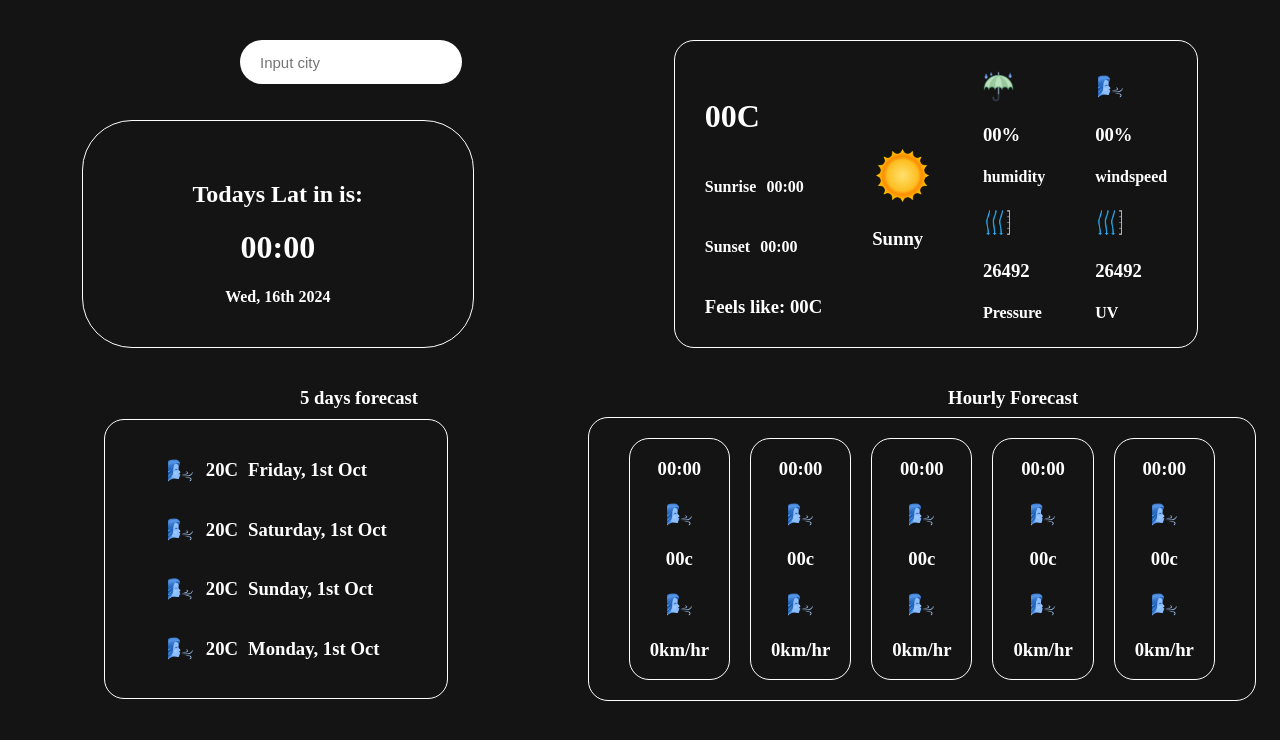
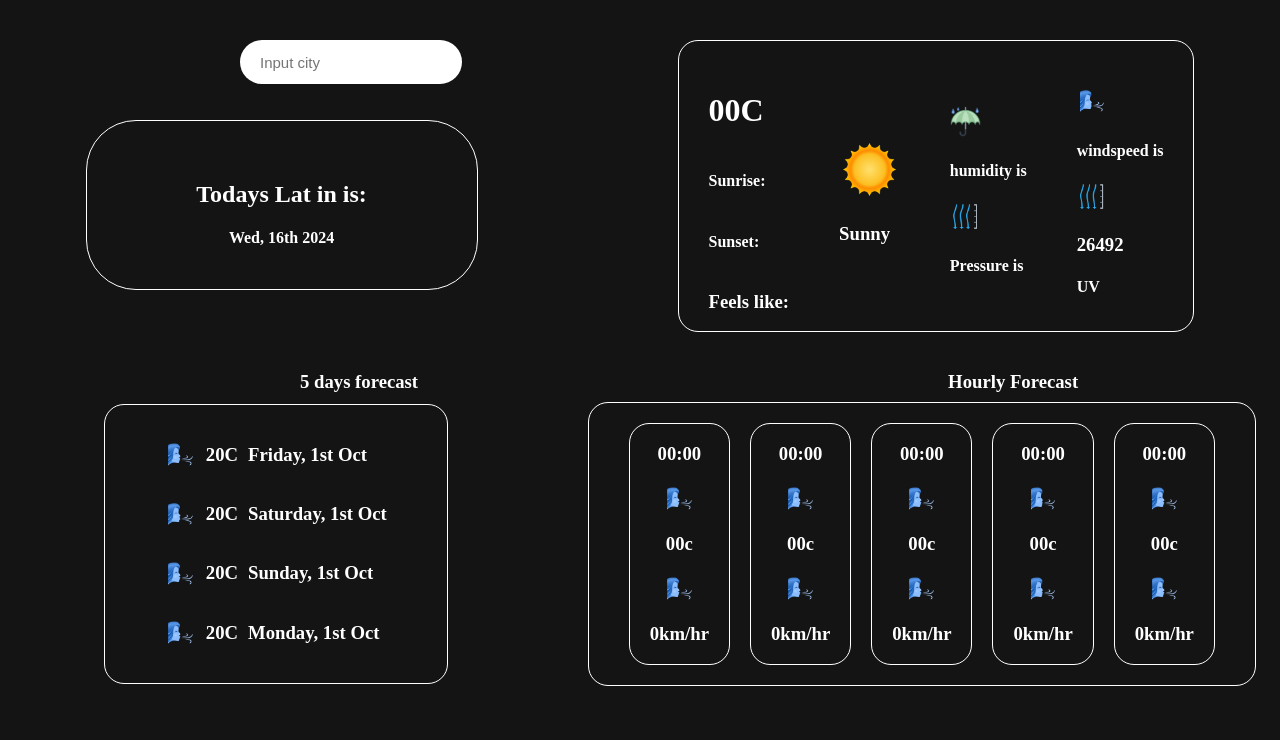
Before and after one commit to DeVTeJ10/Wea-The-Ether, a React (Vite) app: page / in a window 1280 px wide. Shown: the top 740 px of the page. Built offline with nearby package versions, Linux system fonts and the light colour scheme.

Commit message:
trying to deploy the site

```diff
--- a/src/Pages/homepage/homePage.jsx
+++ b/src/Pages/homepage/homePage.jsx
@@ -17,6 +17,7 @@ const HomePage = () => {
 
 
 
+
     const handleSubmit = (e) => {
         e.preventDefault();
         fetchData();  // Call function to send data to API
@@ -32,13 +33,13 @@ const HomePage = () => {
 
     const fetchData = async () => {
         if (!weatherInput) return;  // Prevent fetching if no input
+
         try {
           const response = await axios.get(`https://api.openweathermap.org/data/2.5/weather?q=${weatherInput}&appid=${apiKey}`);
             console.log('location', response);  // Add semicolon if missing
             setWeatherData(response.data);
             setWeatherInput("")
             console.log(response)
-            // setLoading(false);
         } catch(error) {
             console.error(error);
             // setLoading(true)
@@ -51,6 +52,7 @@ const HomePage = () => {
             fetchData();  // Fetch data whenever 'Input' changes
         }
     }, [weatherInput]);
+
 
 
 
@@ -72,34 +74,31 @@ const HomePage = () => {
             </form>
         </div>
 
-
                 <div className="checktemps">
                 <div className="detailsofcity" >
                     <div className="detailscity">
                         <div className="citydetails">
                             <h2>Todays Lat in {weatherData?.name} is: {weatherData?.coord?.lat}</h2>
-                            <h1>00:00</h1>
+                            <h1>{weatherData?.weather?.[0]?.description}</h1>
                             <h4>Wed, 16th 2024</h4>
                         </div>
                     </div>
                 </div>
 
 
-
                 <div className="detailsDay">
                 <div className="daysdetails">
-
                 <div>
                 <h1>00C</h1>
                     <div className="sunrise">
-                        <h4>Sunrise</h4>
-                        <h4>00:00</h4>
+                        <h4>Sunrise:</h4>
+                        <h4>{weatherData?.sys?.sunrise}</h4>
                     </div>
                     <div className="sunset">
-                        <h4>Sunset</h4>
-                        <h4>00:00</h4>
+                        <h4>Sunset:</h4>
+                        <h4>{weatherData?.sys?.sunset}</h4>
                     </div>
-                    <h3>Feels like: 00C</h3>
+                    <h3>Feels like: {weatherData?.main?.temp}</h3>
                 </div>
 
                 <div>
@@ -109,16 +108,16 @@ const HomePage = () => {
 
                 <div>
                     <img src={weatherlogo2} width={30.72} height={30.72} alt="Star 3" />
-                    <h3>00%</h3>
-                    <h4>humidity</h4>
+                    <h3>{weatherData?.main?.humidity}</h3>
+                    <h4>humidity is </h4>
                     <img src={pressure} width={30.72} height={30.72} alt="Star 3" />
-                    <h3>26492</h3>
-                    <h4>Pressure</h4>
+                    <h3>{weatherData?.main?.pressure}</h3>
+                    <h4>Pressure is </h4>
                 </div>
                 <div>
                     <img src={windspeed} width={30.72} height={30.72} alt="Star 3" />
-                    <h3>00%</h3>
-                    <h4>windspeed</h4>
+                    <h3>{weatherData?.wind?.speed}</h3>
+                    <h4>windspeed is </h4>
                     <img src={pressure} width={30.72} height={30.72} alt="Star 3" />
                     <h3>26492</h3>
                     <h4>UV</h4>
```
